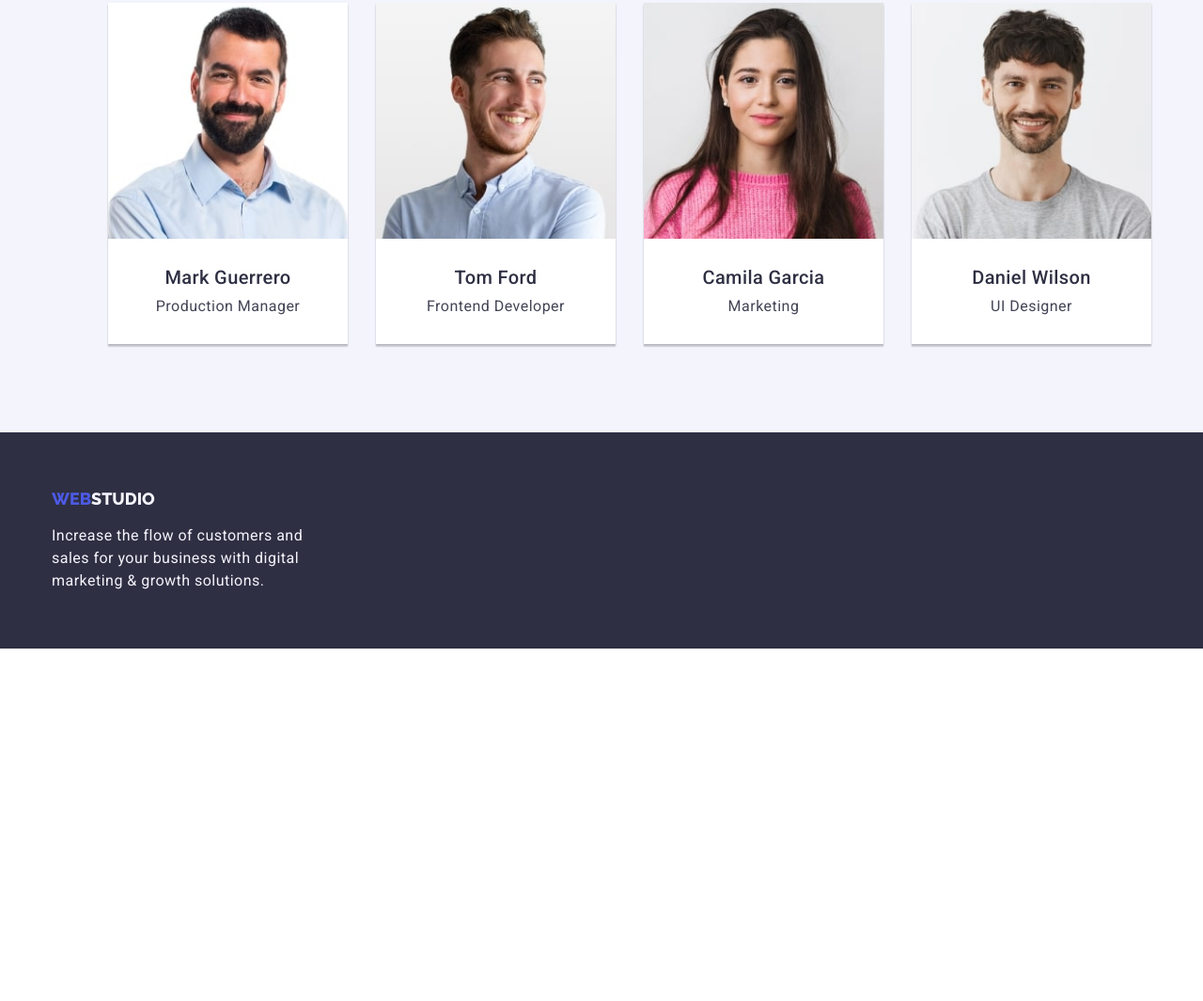
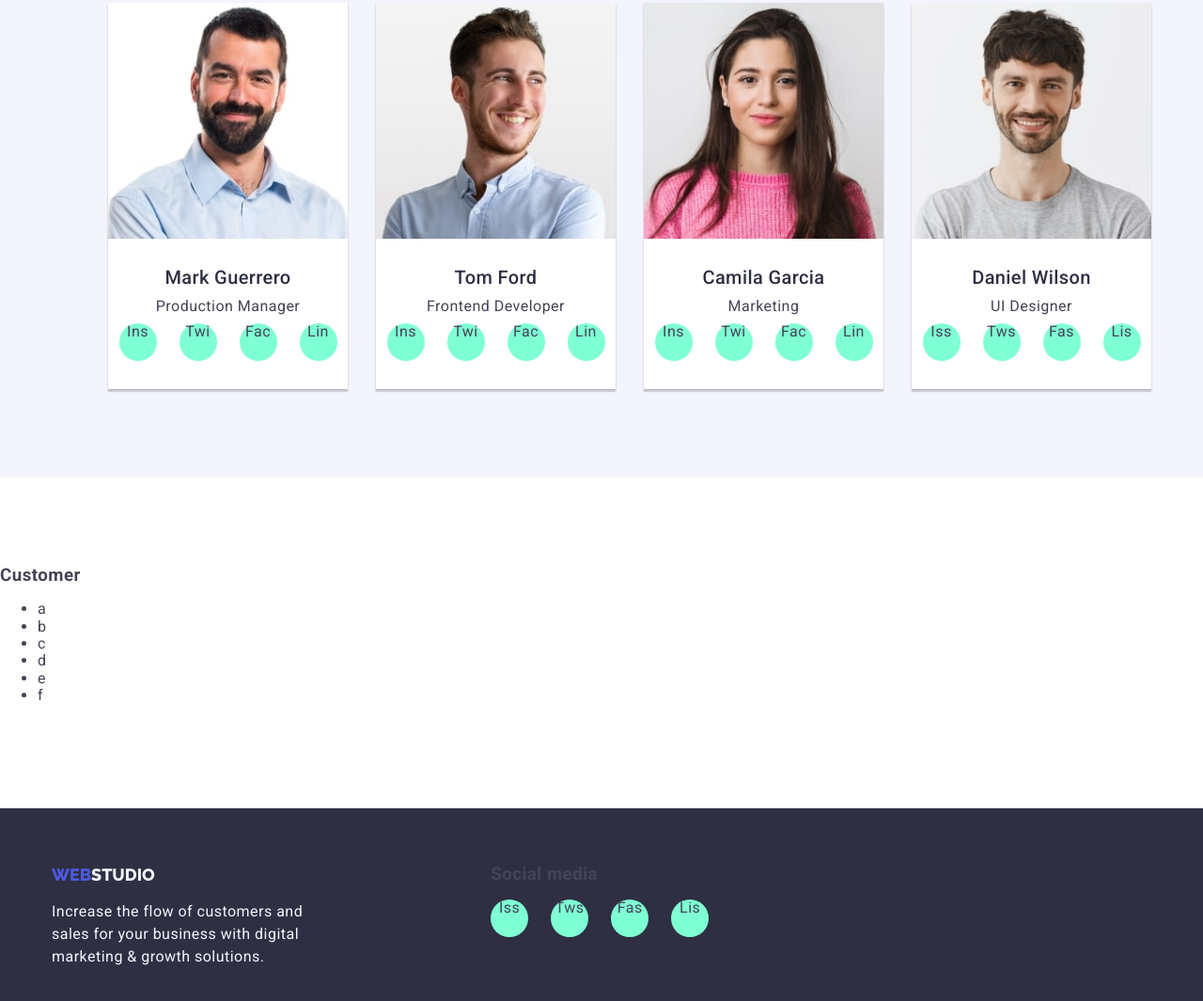
Before and after one commit to hunterbugs/goit-markup-hw-04, a plain HTML site: page index.html in a window 1280 px wide. Shown: the part 1687-2752 px from the top of the page at 94% size. Before the commit the page ends 2377 px from the top, so only its background shows below. Drawn offline with nearby package versions, Linux system fonts and the light colour scheme.

Commit message:
update files

```diff
--- a/css/styles.css
+++ b/css/styles.css
@@ -49,6 +49,29 @@ img {
   list-style: none;
   padding: 0;
   margin: 0;
+}
+
+.social-team {
+  display: flex;
+  list-style: none;
+  align-items: center;
+  justify-content: center;
+  gap: 24px;
+  padding-top: 8px;
+}
+
+.social-footer {
+  display: flex;
+  padding-top: 16px;
+  gap: 24px;
+}
+
+.items {
+  width: 40px;
+  height: 40px;
+  border-radius: 50%;
+  text-align: center;
+  background-color: aquamarine;
 }
 
 .page-header {
@@ -349,3 +372,19 @@ img {
 .filters .space + .space {
   margin-left: 8px;
 }
+
+.social-media-contact {
+  display: flex;
+}
+
+.container.footer {
+  display: flex;
+  gap: 200px;
+}
+
+.section.customers {
+  width: 100%;
+  height: 100%;
+  background: white;
+  justify-content: center;
+}
--- a/index.html
+++ b/index.html
@@ -149,7 +149,16 @@
               />
               <h3 class="name">Mark Guerrero</h3>
               <p class="position">Production Manager</p>
+              <div>
+                <ul class="social-team list">
+                  <li class="items">Ins</li>
+                  <li class="items">Twi</li>
+                  <li class="items">Fac</li>
+                  <li class="items">Lin</li>
+                </ul>
+              </div>
             </li>
+            <li></li>
             <li class="item">
               <img
                 src="./images/tom-ford.jpg"
@@ -160,6 +169,14 @@
               />
               <h3 class="name">Tom Ford</h3>
               <p class="position">Frontend Developer</p>
+              <div>
+                <ul class="social-team list">
+                  <li class="items">Ins</li>
+                  <li class="items">Twi</li>
+                  <li class="items">Fac</li>
+                  <li class="items">Lin</li>
+                </ul>
+              </div>
             </li>
             <li class="item">
               <img
@@ -171,6 +188,14 @@
               />
               <h3 class="name">Camila Garcia</h3>
               <p class="position">Marketing</p>
+              <div>
+                <ul class="social-team list">
+                  <li class="items">Ins</li>
+                  <li class="items">Twi</li>
+                  <li class="items">Fac</li>
+                  <li class="items">Lin</li>
+                </ul>
+              </div>
             </li>
             <li class="item">
               <img
@@ -182,14 +207,37 @@
               />
               <h3 class="name">Daniel Wilson</h3>
               <p class="position">UI Designer</p>
+              <div>
+                <ul class="social-team list">
+                  <li class="items">Iss</li>
+                  <li class="items">Tws</li>
+                  <li class="items">Fas</li>
+                  <li class="items">Lis</li>
+                </ul>
+              </div>
             </li>
+          </ul>
+        </div>
+      </section>
+      <!--  Section 5-->
+      <section class="section customers">
+        <h3>Customer</h2>
+          <div>
+            <ul>
+              <li>a</li>
+              <li>b</li>
+              <li>c</li>
+              <li>d</li>
+              <li>e</li>
+              <li>f</li>
             </ul>
           </div>
       </section>
     </main>
     <!-- Mission Footer -->
     <footer class="page-footer bg-footer">
-      <div class="container">
+      <div class="container footer">
+        <div>
           <a href="./index.html" class="logo-link footer">
             <span class="logo">WEB</span>
             <span class="studio-footer">STUDIO</span></a
@@ -200,6 +248,16 @@
             marketing & growth solutions.
           </p>
         </div>
+        <div>
+          <h3>Social media</h3>
+          <ul class="social-footer list">
+            <li class="items">Iss</li>
+            <li class="items">Tws</li>
+            <li class="items">Fas</li>
+            <li class="items">Lis</li>
+          </ul>
+        </div>
+      </div>
     </footer>
   </body>
 </html>
```
Lines whose indentation alone changed are shown as unchanged.
